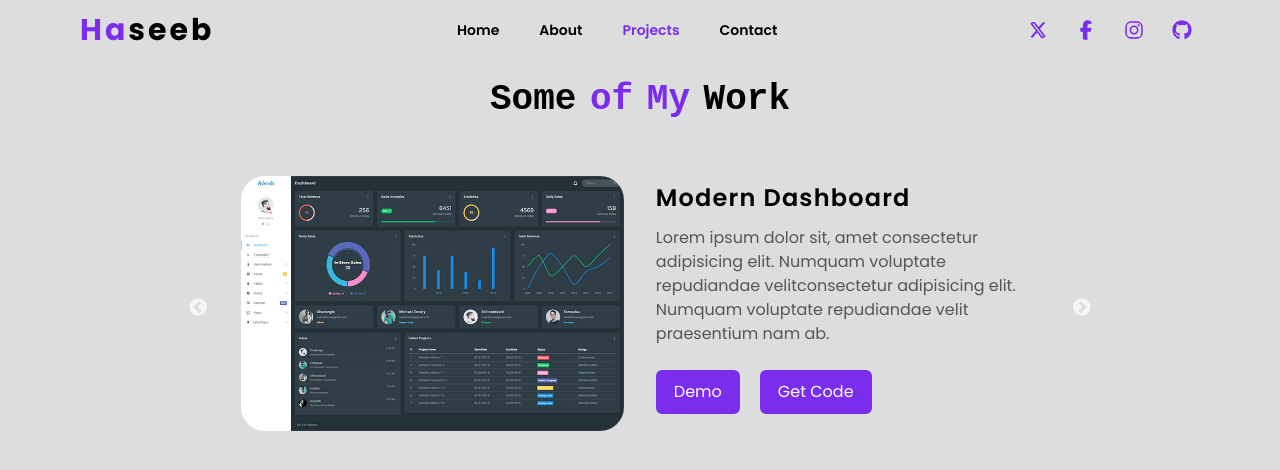
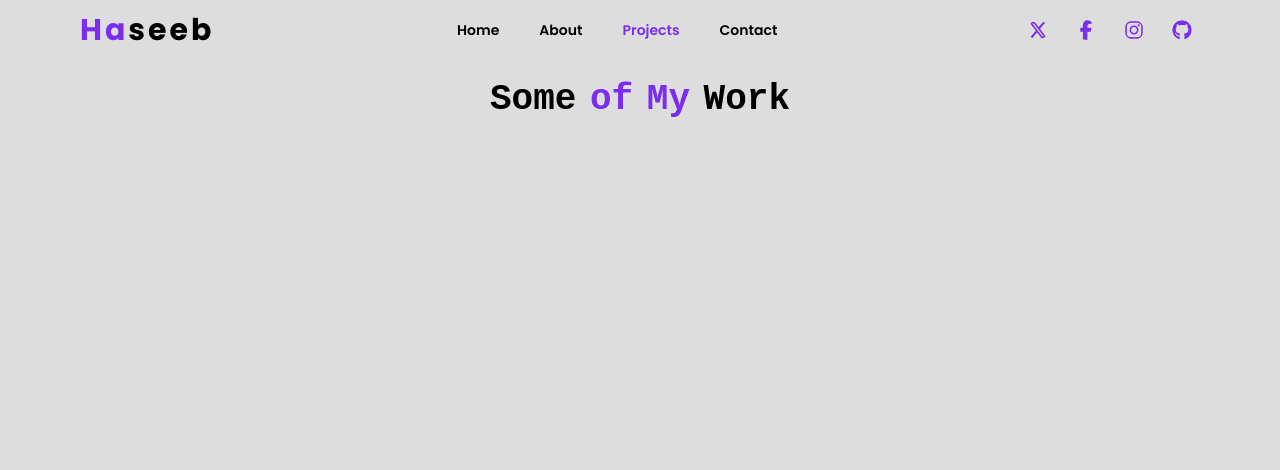
Before and after one commit to AbdulHaseb9/portfolio_site, a React (Vite) app: page /myprojects in a window 1280 px wide. Shown: the top 470 px of the page. Built offline with nearby package versions, Linux system fonts and the light colour scheme; a web font is replaced by a local one.

Commit message:
add onscroll animation to contact and skills section

```diff
--- a/src/App.jsx
+++ b/src/App.jsx
@@ -1,35 +1,35 @@
-import { useEffect } from 'react'
-import { Route, Routes } from 'react-router-dom'
-import Aboutme from './components/Aboutme'
-import Navbar from './components/Navbar'
-import Hero from './components/Hero'
-import Aos from 'aos'
-import "aos/dist/aos.css"
-import './App.css'
-import Contact from './components/Contact'
-import Projects from './components/Projects'
-import Skills from './components/Skills'
+import { useEffect } from "react";
+import { Route, Routes } from "react-router-dom";
+import Aboutme from "./components/Aboutme";
+import Navbar from "./components/Navbar";
+import Hero from "./components/Hero";
+import Aos from "aos";
+import Contact from "./components/Contact";
+import Projects from "./components/Projects";
+import Skills from "./components/Skills";
+import "aos/dist/aos.css";
+import "./App.css";
 
 function App() {
   useEffect(() => {
     Aos.init({
-      duration: 2000
-    })
-  }, [])
+      duration: 2000,
+    });
+  }, []);
   return (
     <>
       <Navbar />
       <Routes>
-        <Route path='/'>
+        <Route path="/">
           <Route index element={<Hero />} />
-          <Route path='aboutme' element={<Aboutme />} />
-          <Route path='contactme' element={<Contact />} />
-          <Route path='myskills' element={<Skills />} />
-          <Route path='myprojects' element={<Projects />} />
+          <Route path="aboutme" element={<Aboutme />} />
+          <Route path="contactme" element={<Contact />} />
+          <Route path="myskills" element={<Skills />} />
+          <Route path="myprojects" element={<Projects />} />
         </Route>
       </Routes>
     </>
-  )
+  );
 }
 
-export default App
+export default App;
--- a/src/components/Contact.jsx
+++ b/src/components/Contact.jsx
@@ -1,22 +1,50 @@
-import React from 'react'
+import React from "react";
 
 export default function Contact() {
   return (
-    <div className='px-5 bg-secondary text-center w-full h-screen md:px-10 xl:px-20 flex flex-col justify-center'>
-      <h1 className='text-3xl md:text-5xl font-semibold font-roman'>Contact Me</h1>
-      <h1 className='text-lg md:text-4xl font-roman text-primary my-3'>hasebsheikh2380@gmail.com</h1>
-      <p>Feel free to Contact me with any queries or questions!</p>
-      <form className='my-6'>
-        <div className='flex justify-center flex-col items-center md:flex-row gap-y-7'>
-          <input type="text" placeholder='Name' className='w-72 border-b-2 border-primary mx-4 pb-2 md:p-2 bg-transparent outline-none placeholder:text-primary' required />
-          <input type="text" placeholder='Email address' className='w-72 border-b-2 border-primary mx-4 pb-2 md:p-2 bg-transparent outline-none placeholder:text-primary' required />
+    <div className="px-5 bg-secondary text-center w-full h-screen md:px-10 xl:px-20 flex flex-col justify-center">
+      <h1
+        data-aos="fade-down"
+        className="text-3xl md:text-5xl font-semibold font-roman"
+      >
+        Contact Me
+      </h1>
+      <h1
+        data-aos="fade-left"
+        className="text-lg md:text-4xl font-roman text-primary my-3"
+      >
+        hasebsheikh2380@gmail.com
+      </h1>
+      <p data-aos="fade-right">
+        Feel free to Contact me with any queries or questions!
+      </p>
+      <form className="my-6" data-aos="fade-up">
+        <div className="flex justify-center flex-col items-center md:flex-row gap-y-7">
+          <input
+            type="text"
+            placeholder="Name"
+            className="w-72 border-b-2 border-primary mx-4 pb-2 md:p-2 bg-transparent outline-none placeholder:text-primary"
+            required
+          />
+          <input
+            type="text"
+            placeholder="Email address"
+            className="w-72 border-b-2 border-primary mx-4 pb-2 md:p-2 bg-transparent outline-none placeholder:text-primary"
+            required
+          />
         </div>
-        <textarea placeholder='Message' className='w-[290px] md:w-[600px] min-h-28 py-2 mt-4 text-sm bg-transparent outline-none border-b-2 border-primary placeholder:text-primary' required></textarea>
-        <div className='flex justify-center my-3'>
+        <textarea
+          placeholder="Message"
+          className="w-[290px] md:w-[600px] min-h-28 py-2 mt-4 text-sm bg-transparent outline-none border-b-2 border-primary placeholder:text-primary"
+          required
+        ></textarea>
+        <div className="flex justify-center my-3">
           {/* <input type="submit" className='border-2 border-primary px-6 py-3 rounded-full block' /> */}
-          <button type='submit' class="button-89" role="button">Submit</button>
+          <button type="submit" class="button-89" role="button">
+            Submit
+          </button>
         </div>
       </form>
     </div>
-  )
+  );
 }
--- a/src/components/Projects.jsx
+++ b/src/components/Projects.jsx
@@ -1,13 +1,11 @@
-import React from 'react'
-import Slider from './Slider'
+import React from "react";
 
 export default function Projects() {
   return (
-    <div className='h-screen w-full bg-secondary py-20'>
-      <h3 className='text-3xl md:text-4xl text-center font-semibold font-roman [word-spacing:-8px]'>Some <span className='text-primary'>of My</span> Work</h3>
-      <div className='flex justify-center my-7 h-80'>
-        <Slider />
-      </div>
+    <div className="h-screen w-full bg-secondary py-20">
+      <h3 className="text-3xl md:text-4xl text-center font-semibold font-roman [word-spacing:-8px]">
+        Some <span className="text-primary">of My</span> Work
+      </h3>
     </div>
-  )
+  );
 }
--- a/src/components/Skills.jsx
+++ b/src/components/Skills.jsx
@@ -1,80 +1,88 @@
-import React from 'react'
-import javascript from '/skills/js.png'
-import typescript from '/skills/typescript.png'
-import bootstrap from '/skills/bootstrap.png'
-import css from '/skills/css.png'
-import expressjs from '/skills/expressjs.webp'
-import html from '/skills/html.png'
-import mongodb from '/skills/mongodb.svg'
-import nodejs from '/skills/nodejs.png'
-import reactjs from '/skills/reactjs.png'
-import tailwind from '/skills/tailwindcss.png'
-import github from '/skills/github.png'
-import postman from '/skills/postman.png'
-import firebase from '/skills/firebase.png'
-import netlify from '/skills/netlify.png'
-import figma from '/skills/figma.png'
+import React from "react";
+import javascript from "/skills/js.png";
+import typescript from "/skills/typescript.png";
+import bootstrap from "/skills/bootstrap.png";
+import css from "/skills/css.png";
+import expressjs from "/skills/expressjs.webp";
+import html from "/skills/html.png";
+import mongodb from "/skills/mongodb.svg";
+import nodejs from "/skills/nodejs.png";
+import reactjs from "/skills/reactjs.png";
+import tailwind from "/skills/tailwindcss.png";
+import github from "/skills/github.png";
+import postman from "/skills/postman.png";
+import firebase from "/skills/firebase.png";
+import netlify from "/skills/netlify.png";
+import figma from "/skills/figma.png";
 
 export default function Skills() {
-
   const skills = [
     {
-            image: reactjs
+      image: reactjs,
     },
     {
-            image: javascript
+      image: javascript,
     },
     {
-            image: typescript
+      image: typescript,
     },
     {
-            image: expressjs
+      image: expressjs,
     },
     {
-            image: nodejs
+      image: nodejs,
     },
     {
-            image: mongodb
+      image: mongodb,
     },
     {
-            image: tailwind
+      image: tailwind,
     },
     {
-            image: bootstrap
+      image: bootstrap,
     },
     {
-            image: css
+      image: css,
     },
     {
-            image: html
+      image: html,
     },
     {
-            image: github
+      image: github,
     },
     {
-            image: firebase
+      image: firebase,
     },
     {
-            image: postman
+      image: postman,
     },
     {
-            image: netlify
+      image: netlify,
     },
     {
-            image: figma
+      image: figma,
     },
-    ]
+  ];
 
   return (
-        <div className='bg-secondary lg:h-screen w-full py-20'>
-            <h2 className='text-center text-3xl font-semibold my-4 md:text-4xl'>My <span className='text-primary'>Expertise</span></h2>
-            <div className='my-7 grid grid-cols-2 mobilelarge:grid-cols-3 md:grid-cols-4 lg:grid-cols-6 xl:grid-cols-7 place-items-center gap-y-8'>
-                {
-                    skills.map((item, index) => (
-                        <img key={index} src={item.image} alt="Skill" className="w-24 hover:scale-110 cursor-not-allowed transition-all duration-200" />
-                    ))
-                }
+    <div className="bg-secondary lg:h-screen w-full py-20">
+      <h2
+        className="text-center text-3xl font-semibold my-4 md:text-4xl"
+        data-aos="fade-down"
+      >
+        My <span className="text-primary">Expertise</span>
+      </h2>
+      <div className="my-7 grid grid-cols-2 mobilelarge:grid-cols-3 md:grid-cols-4 lg:grid-cols-6 xl:grid-cols-7 place-items-center gap-y-8">
+        {skills.map((item, index) => (
+          <img
+            key={index}
+            src={item.image}
+            alt="Skill"
+            className="w-24 hover:scale-110 cursor-grab transition-all duration-200"
+            data-aos="fade-up"
+          />
+        ))}
       </div>
     </div>
-    )
+  );
 }
--- a/src/components/Slider.jsx
+++ b/src/components/Slider.jsx
@@ -1,55 +1,26 @@
-import React from 'react'
-import Slider from "react-slick";
-import hase from '/portfolio1.jpg'
-import Button from './Button';
-
-export default function SliderComp() {
-    var settings = {
-        infinite: true,
-        speed: 500,
-        slidesToShow: 1,
-        slidesToScroll: 1,
-    };
-    const mywork = [
+export const mywork = [
   {
-            name: 'Modern Dashboard',
+    name: "Modern Dashboard",
     image: hase,
-            description: 'Lorem ipsum dolor sit, amet consectetur adipisicing elit. Numquam voluptate repudiandae velitconsectetur adipisicing elit. Numquam voluptate repudiandae velit praesentium nam ab.'
+    description:
+      "Lorem ipsum dolor sit, amet consectetur adipisicing elit. Numquam voluptate repudiandae velitconsectetur adipisicing elit. Numquam voluptate repudiandae velit praesentium nam ab.",
   },
   {
-            name: 'Modern Dashboard',
+    name: "Modern Dashboard",
     image: hase,
-            description: 'Lorem ipsum dolor sit, amet consectetur adipisicing elit. Numquam voluptate repudiandae velitconsectetur adipisicing elit. Numquam voluptate repudiandae velit praesentium nam ab.'
+    description:
+      "Lorem ipsum dolor sit, amet consectetur adipisicing elit. Numquam voluptate repudiandae velitconsectetur adipisicing elit. Numquam voluptate repudiandae velit praesentium nam ab.",
   },
   {
-            name: 'Modern Dashboard',
+    name: "Modern Dashboard",
     image: hase,
-            description: 'Lorem ipsum dolor sit, amet consectetur adipisicing elit. Numquam voluptate repudiandae velitconsectetur adipisicing elit. Numquam voluptate repudiandae velit praesentium nam ab.'
+    description:
+      "Lorem ipsum dolor sit, amet consectetur adipisicing elit. Numquam voluptate repudiandae velitconsectetur adipisicing elit. Numquam voluptate repudiandae velit praesentium nam ab.",
   },
   {
-            name: 'Modern Dashboard',
+    name: "Modern Dashboard",
     image: hase,
-            description: 'Lorem ipsum dolor sit, amet consectetur adipisicing elit. Numquam voluptate repudiandae velitconsectetur adipisicing elit. Numquam voluptate repudiandae velit praesentium nam ab.'
+    description:
+      "Lorem ipsum dolor sit, amet consectetur adipisicing elit. Numquam voluptate repudiandae velitconsectetur adipisicing elit. Numquam voluptate repudiandae velit praesentium nam ab.",
   },
-    ]
-    return (
-        <Slider {...settings} className='w-8/12 border-none'>
-            {
-                mywork.map((item, index) => (
-                    <div className='w-8/12 h-72 p-7' key={index}>
-                        <div className='flex gap-x-8 items-center flex-col md:flex-row'>
-                            <div className='md:w-1/2'>
-                                <img src={item.image} alt={item.name} className='w-40 md:w-full rounded-3xl' />
-                            </div>
-                            <div className='md:w-1/2'>
-                                <h3 className='text-2xl font-semibold tracking-wider'>{item.name}</h3>
-                                <p className='my-3 text-gray'>{item.description}</p>
-                                <Button title={'Demo'} />
-                                <Button title={'Get Code'} margin={'mx-5'} />
-                            </div>
-                        </div>
-                    </div>
-                ))
-            }
-        </Slider>)
-}
+];
```
Also changed, not shown: src/components/Hero.jsx (+39 -19 lines). Lines whose indentation alone changed are shown as unchanged.
